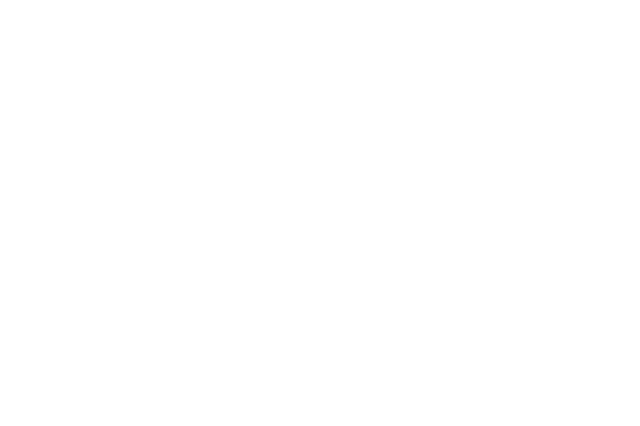
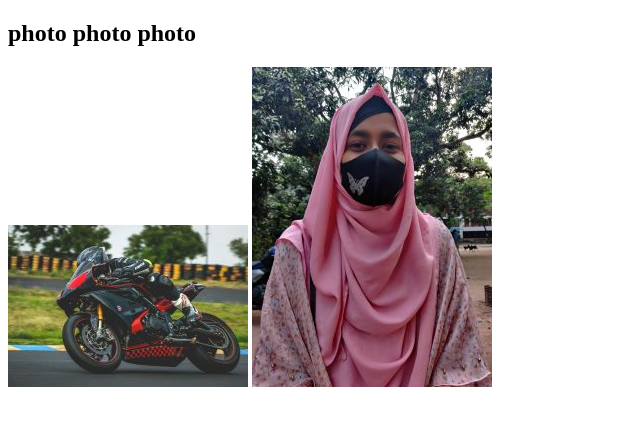
Before and after one commit to Wahidulwamy/problem-will-never-last, a plain HTML site: page index.htm in a window 1280 px wide. Shown: the whole page, without its empty margins (0-640 px from the left). Drawn offline with Linux system fonts and the light colour scheme.

Commit message:
added  two photo

```diff
--- a/index.htm
+++ b/index.htm
@@ -4,8 +4,12 @@
     <meta charset="UTF-8">
     <meta name="viewport" content="width=device-width, initial-scale=1.0">
     <title>problem will never last</title>
+
 </head>
 <body>
+<h2>photo photo photo</h2>
+<img src="image/bikeman2.jpg" alt="">
+<img src="image/vuki 22.jpg" alt="">
 
 </body>
 </html>
```
Also changed, not shown: image/bikeman2.jpg (added), image/vuki 22.jpg (added).
